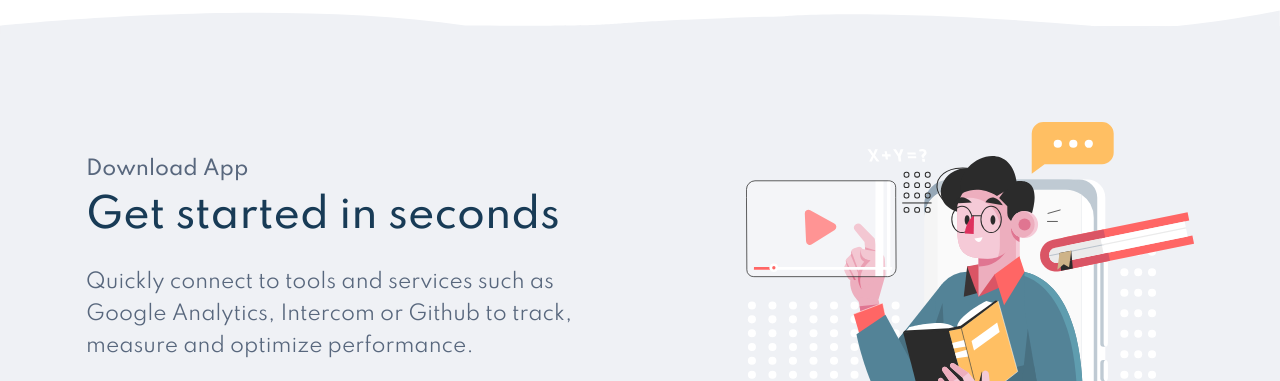
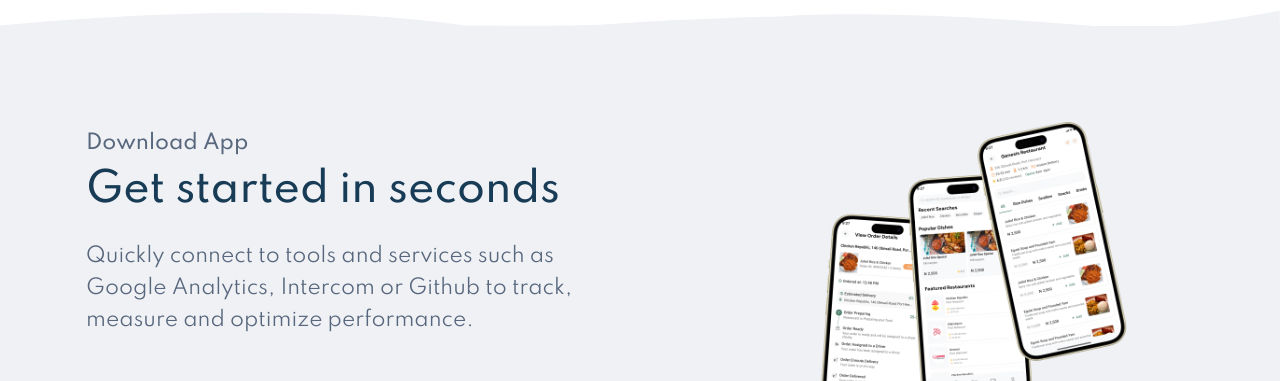
Before and after one commit to Alphadude/fast-update, a plain HTML site: page privacy.html in a window 1280 px wide. Shown: the part 3990-4371 px from the top of the page. Drawn offline with Linux system fonts and the light colour scheme.

Commit message:
final update

```diff
--- a/privacy.html
+++ b/privacy.html
@@ -371,7 +371,7 @@
             <div class="col-12 col-lg-5 ml-lg-auto">
               <img
                 class="d-none d-lg-inline-block"
-                src="assets/img/illustrations/scene-3.svg"
+                src="assets/img/three.png"
                 alt="Mobile App Illustration"
               />
             </div>
@@ -493,5 +493,4 @@
       crossorigin="anonymous"
     ></script>
   </body>
-  <!-- Mirrored from demo.themesberg.com/swipe/index.html by HTTrack Website Copier/3.x [XR&CO'2014], Thu, 12 Jun 2025 09:03:07 GMT -->
 </html>
```
